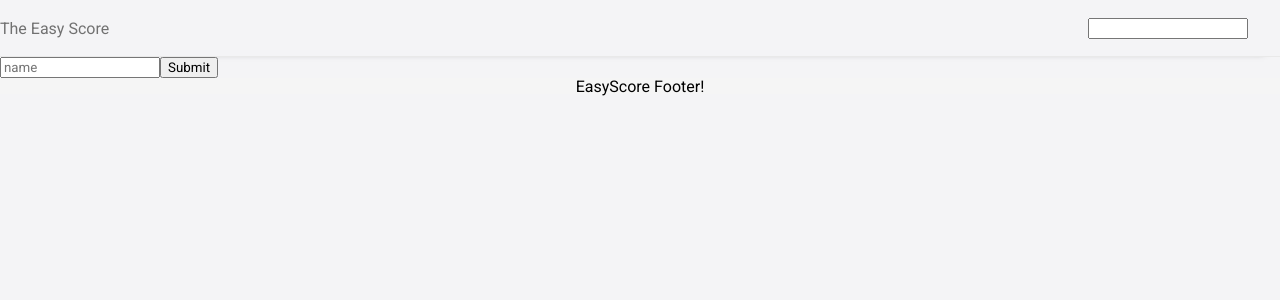
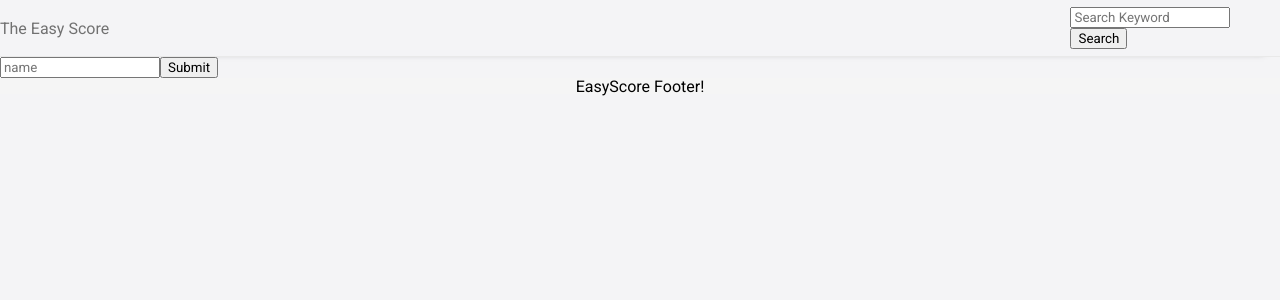
Before and after one commit to s-munro/easyscore, a React (Create React App) app in the folder the-easy-score/: page /contact in a window 1280 px wide. Shown: the top 300 px of the page. Built offline with nearby package versions, Linux system fonts and the light colour scheme.

Commit message:
nav search bar functioning

```diff
--- /dev/null
+++ b/the-easy-score/src/components/Filter.js
@@ -0,0 +1,7 @@
+import React from "react";
+
+const Filter = ({ topic }) => {
+  return <div>{topic}</div>;
+};
+
+export default Filter;
--- a/the-easy-score/src/navbar/SecondaryNav.js
+++ b/the-easy-score/src/navbar/SecondaryNav.js
@@ -1,8 +1,31 @@
-import React from "react";
-import { Link } from "react-router-dom";
+import React, { useState } from "react";
+import { Link, useHistory } from "react-router-dom";
+
+import { connect } from "react-redux";
+import { changeUrl } from "../actions/index";
+
 import "../App.css";
 
-const SecondaryNav = () => {
+const SecondaryNav = (props) => {
+  const initialFormValue = {
+    keyword: "",
+  };
+
+  const history = useHistory();
+
+  const [urlValues, setUrlValues] = useState(initialFormValue);
+
+  const handleChange = (e) => {
+    e.persist();
+    setUrlValues({ ...urlValues, [e.target.name]: e.target.value });
+  };
+
+  const handleSubmit = (e) => {
+    const newUrl = `'keyword'=_'${urlValues.keyword}'&_'requirement'=_''&_'level'=_''&_'credit'=_''&_'timing'=_''&_'next_sem'=_''&_'days'=_[]`;
+    props.changeUrl(newUrl);
+
+    history.push(`/search/${newUrl}`);
+  };
   return (
     <nav className="nav-bar-2">
       <div className="logoContainer">
@@ -10,10 +33,26 @@ const SecondaryNav = () => {
           <div className="homeLogo">The Easy Score</div>
         </Link>
       </div>
-
-      <input type="text" name="keyword" />
+      <form onSubmit={handleSubmit}>
+        <label>
+          <input
+            type="text"
+            name="keyword"
+            placeholder="Search Keyword"
+            value={urlValues.keyword}
+            onChange={handleChange}
+          />
+        </label>
+        <button>Search</button>
+      </form>
     </nav>
   );
 };
 
-export default SecondaryNav;
+const mapStateToProps = (state) => {
+  return {
+    searchUrl: state.searchUrl,
+  };
+};
+
+export default connect(mapStateToProps, { changeUrl })(SecondaryNav);
--- a/the-easy-score/src/screens/home/components/SearchForm.js
+++ b/the-easy-score/src/screens/home/components/SearchForm.js
@@ -1,6 +1,6 @@
 import React, { useState } from "react";
 import { connect } from "react-redux";
-import { fetchResults, changeUrl } from "../../../actions/index";
+import { changeUrl } from "../../../actions/index";
 import SearchIcon from "@material-ui/icons/Search";
 
 import Popup from "./Popup";
@@ -61,10 +61,12 @@ const SearchForm = ({ push, changeUrl, searchUrl }) => {
           </button>
         </div>
         <br></br>
-        <select className="homeFilterDisplay" name="requirement" onChange={handleChange}>
-          <option value="">
-            Requirements
-          </option>
+        <select
+          className="homeFilterDisplay"
+          name="requirement"
+          onChange={handleChange}
+        >
+          <option value="">Requirements</option>
           <option value={0}>A&H credit</option>
           <option value={1}>Diversity in U.S. Credit</option>
           <option value={6}>English Composition</option>
@@ -77,7 +79,11 @@ const SearchForm = ({ push, changeUrl, searchUrl }) => {
           <option value="0GENEDMM">World Language Class</option>
         </select>
 
-        <select className="homeFilterDisplay" name="level" onChange={handleChange}>
+        <select
+          className="homeFilterDisplay"
+          name="level"
+          onChange={handleChange}
+        >
           <option value="">Course Level</option>
           <option value={12}>100–299</option>
           <option value={8}>300–399</option>
@@ -86,7 +92,11 @@ const SearchForm = ({ push, changeUrl, searchUrl }) => {
           <option value={13}>Honors Level Courses</option>
         </select>
 
-        <select className="homeFilterDisplay" name="credit" onChange={handleChange}>
+        <select
+          className="homeFilterDisplay"
+          name="credit"
+          onChange={handleChange}
+        >
           <option value="">Credit Hours</option>
           <option value={1}>1</option>
           <option value={2}>2</option>
@@ -97,14 +107,22 @@ const SearchForm = ({ push, changeUrl, searchUrl }) => {
           <option value={7}>7+</option>
         </select>
 
-        <select className="homeFilterDisplay" name="timing" onChange={handleChange}>
+        <select
+          className="homeFilterDisplay"
+          name="timing"
+          onChange={handleChange}
+        >
           <option value="">Time of day</option>
           <option value={1}>Morning (7:00 a.m.–10:59 a.m.)</option>
           <option value={2}>Afternoon (11 a.m.–4:59 p.m.)</option>
           <option value={3}>Evening (5 p.m.–11:59 p.m.)</option>
         </select>
 
-        <select className="homeFilterDisplay" name="next_sem" onChange={handleChange}>
+        <select
+          className="homeFilterDisplay"
+          name="next_sem"
+          onChange={handleChange}
+        >
           <option value="">Semesters</option>
           <option value={0}>Previous</option>
           <option value={1}>Upcoming</option>
@@ -203,6 +221,4 @@ const mapStateToProps = (state) => {
   };
 };
 
-export default connect(mapStateToProps, { fetchResults, changeUrl })(
-  SearchForm
-);
+export default connect(mapStateToProps, { changeUrl })(SearchForm);
--- a/the-easy-score/src/screens/searchresults/Results.js
+++ b/the-easy-score/src/screens/searchresults/Results.js
@@ -12,6 +12,7 @@ import NoResults from "./components/NoResults";
 import Loading from "../../components/Loading";
 import ResultsNumber from "../../components/ResultsNumber";
 import SecondaryNav from "../../navbar/SecondaryNav";
+import FiltersCard from "./components/FiltersCard";
 
 import "./results.css";
 
@@ -31,27 +32,35 @@ const Results = (props) => {
       <SecondaryNav />
       <main className="results-container">
         <Header keyword={keyword} courses={props.courses} header={0} />
-
+        {/*************** BEGIN RENDERING RESULTS *********************/}
+        {/* LOADING */}
         {props.isLoading === true ? (
           <div>
             <Loading />
           </div>
         ) : (
-          <div className="courseDisplayContainer">
-            {props.courses.length > 0 ? (
-              [
+          //************* END LOADING *****/
+          //************* LOAD RESULTS ****/
+          //**** NUMBER */
+          <div>
             <ResultsNumber
               number={props.courses.length}
               results={"course(s)"}
               header={1}
-                />,
+            />
+            {/********* END NUMBER, RENDER CARDS ********/}
+            <div className="courseDisplayContainer">
+              {props.courses.length > 0 ? (
+                [
                   props.courses.map((course) => {
                     return <CourseCard course={course} key={course.url} />;
                   }),
                 ]
               ) : (
+                //********  RENDER NO RESULTS IF NO RESULTS  *******/
                 <NoResults />
               )}
+            </div>
           </div>
         )}
       </main>
--- /dev/null
+++ b/the-easy-score/src/screens/searchresults/components/FiltersCard.js
@@ -0,0 +1,16 @@
+import React from "react";
+import Filter from "../../../components/Filter";
+
+const FiltersCard = () => {
+  return (
+    <div>
+      <div>Filter By:</div>
+      <Filter topic={"Requirements"} />
+      <Filter topic={"Time of Day"} />
+      <Filter topic={"Day of Week"} />
+      <Filter topic={"Semester"} />
+    </div>
+  );
+};
+
+export default FiltersCard;
```
Also changed, not shown: 1 other file (tests, documents, lock files or other folders). Lines whose indentation alone changed are shown as unchanged.
